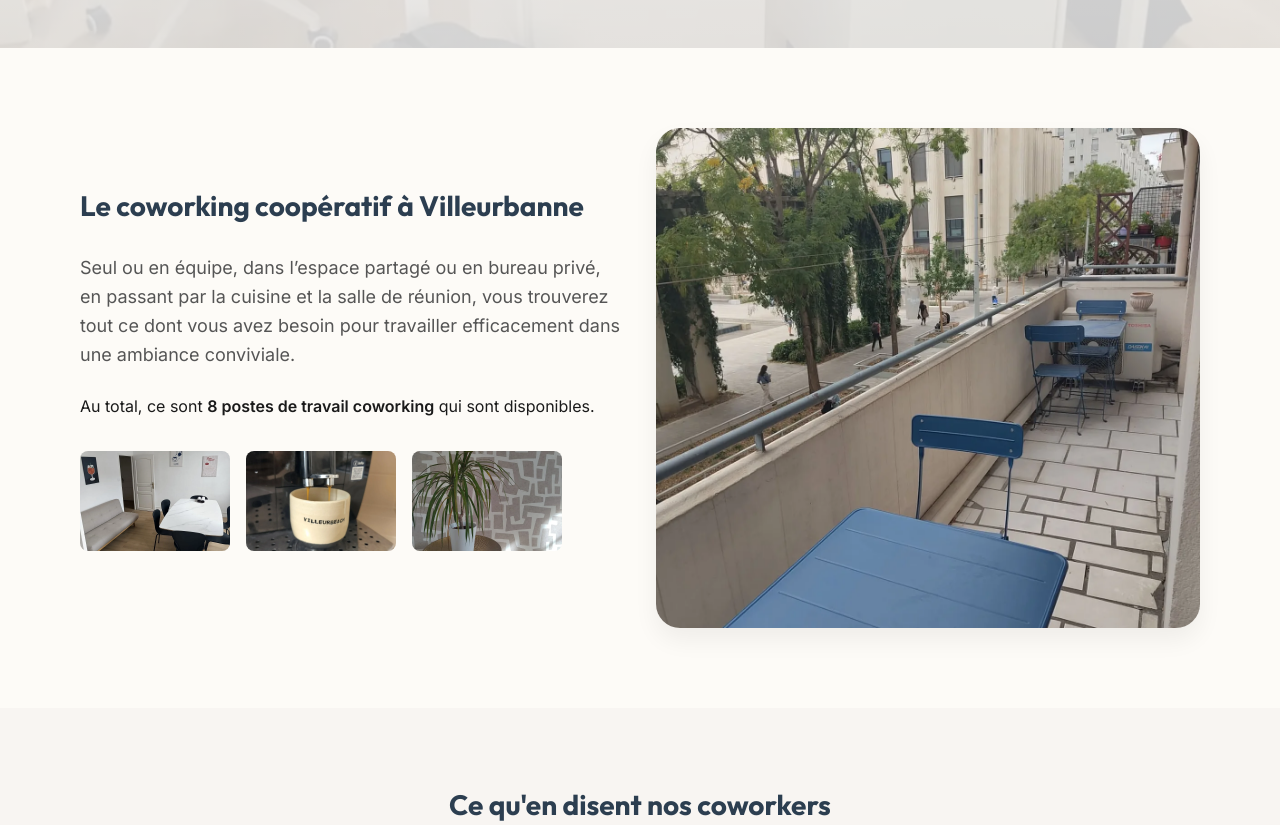
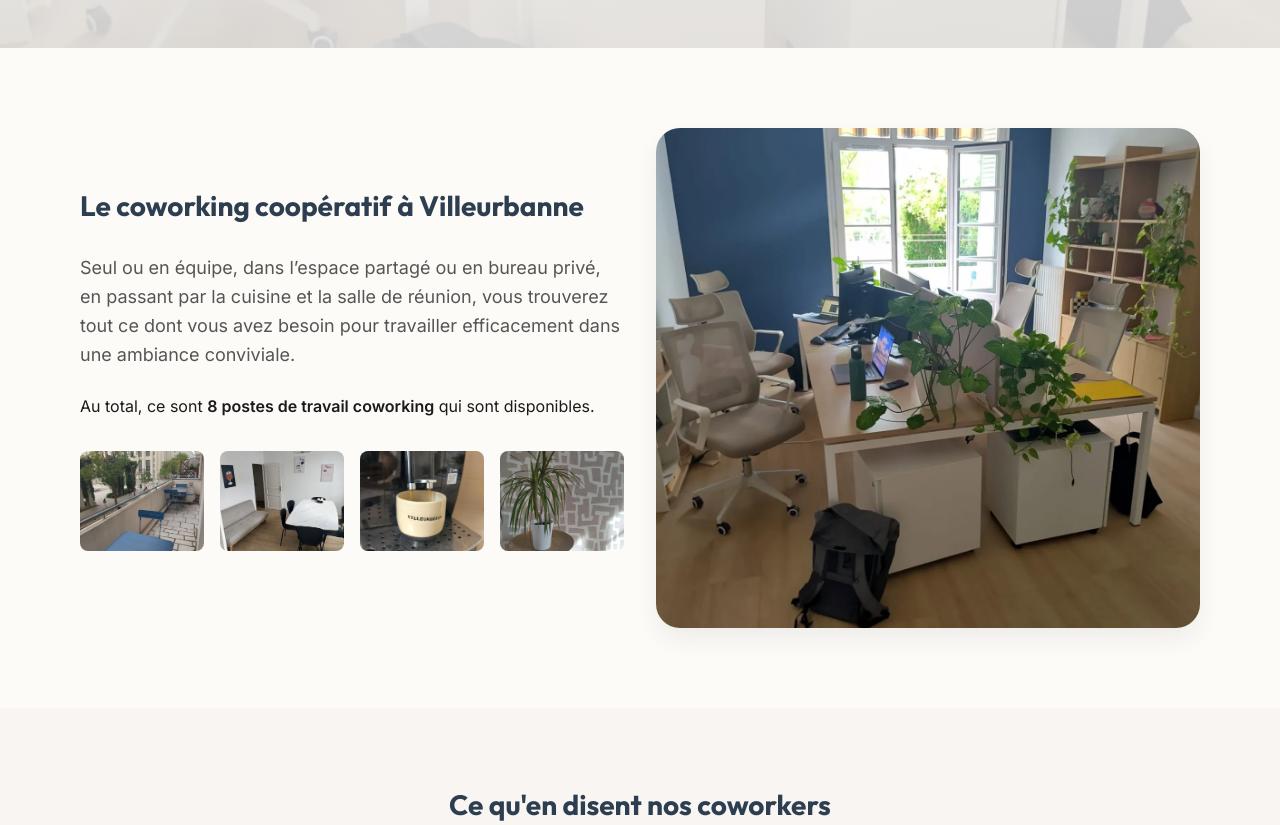
Before and after one commit to GaetanConstant/scopa-studio, a React (Vite) app: page / in a window 1280 px wide. Shown: the part 700-1525 px from the top of the page. Built offline with nearby package versions, Linux system fonts and the light colour scheme.

Commit message:
feat(photos): met l'open space en avant sur le concept et la miniature de partage
L'open space devient la grande image de la section concept, le balcon
rejoint les miniatures (quatre au lieu de trois). La miniature Open Graph
og.jpg reprend la nouvelle photo, avec le même bloc texte qu'avant.

```diff
--- a/src/data.js
+++ b/src/data.js
@@ -11,8 +11,8 @@ export const content = {
         title: "Le coworking coopératif à Villeurbanne",
         description: "Seul ou en équipe, dans l’espace partagé ou en bureau privé, en passant par la cuisine et la salle de réunion, vous trouverez tout ce dont vous avez besoin pour travailler efficacement dans une ambiance conviviale.",
         highlight: "Au total, ce sont **8 postes de travail coworking** qui sont disponibles.",
-        images: ["cuisine.webp", "cafe.webp", "plante-deco.webp"],
-        mainImage: "balcon.webp"
+        images: ["balcon.webp", "cuisine.webp", "cafe.webp", "plante-deco.webp"],
+        mainImage: "open-space-2026.webp"
     },
     reviews: {
         title: "Ce qu'en disent nos coworkers",
```
Also changed, not shown: public/og.jpg.
